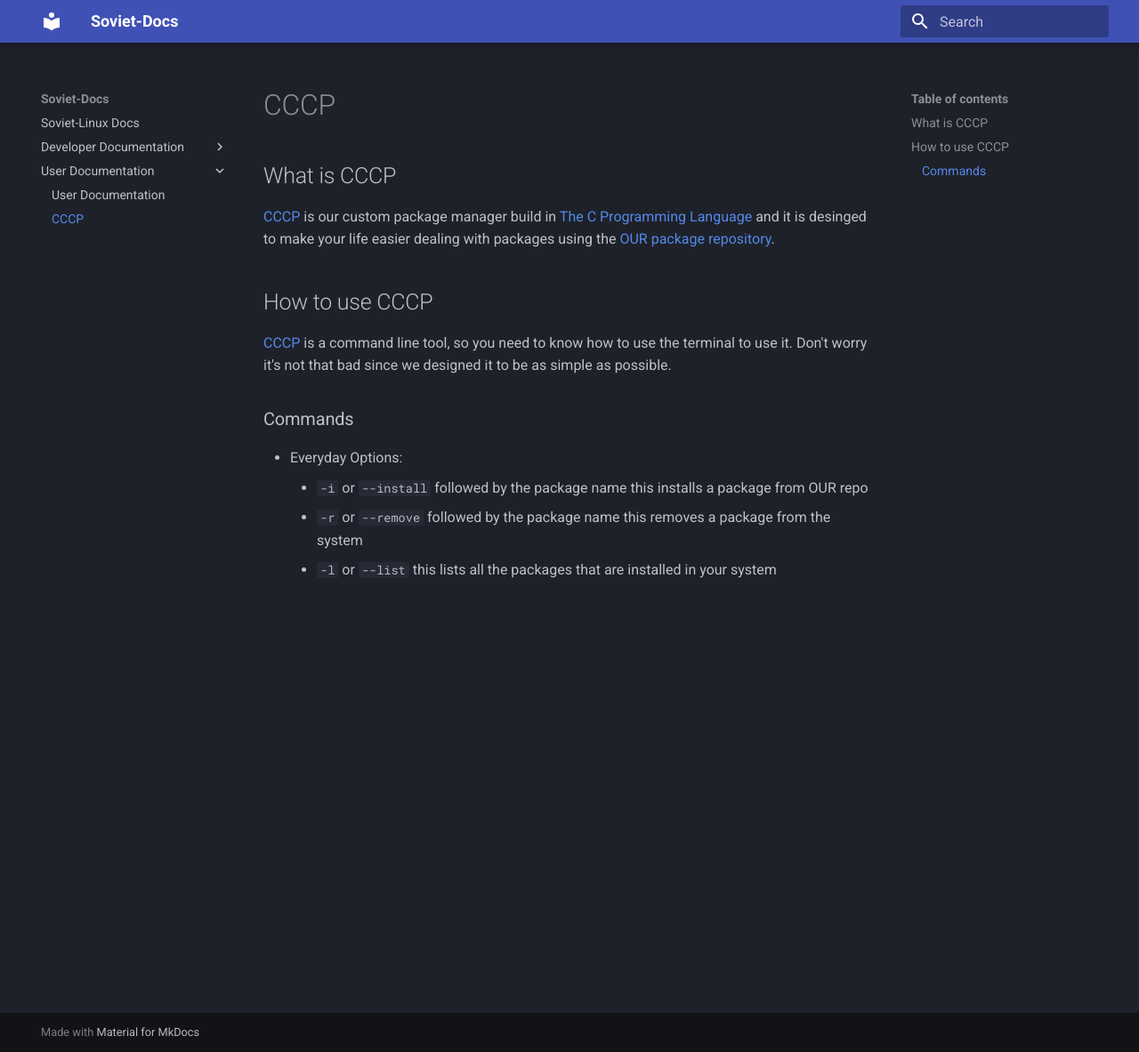
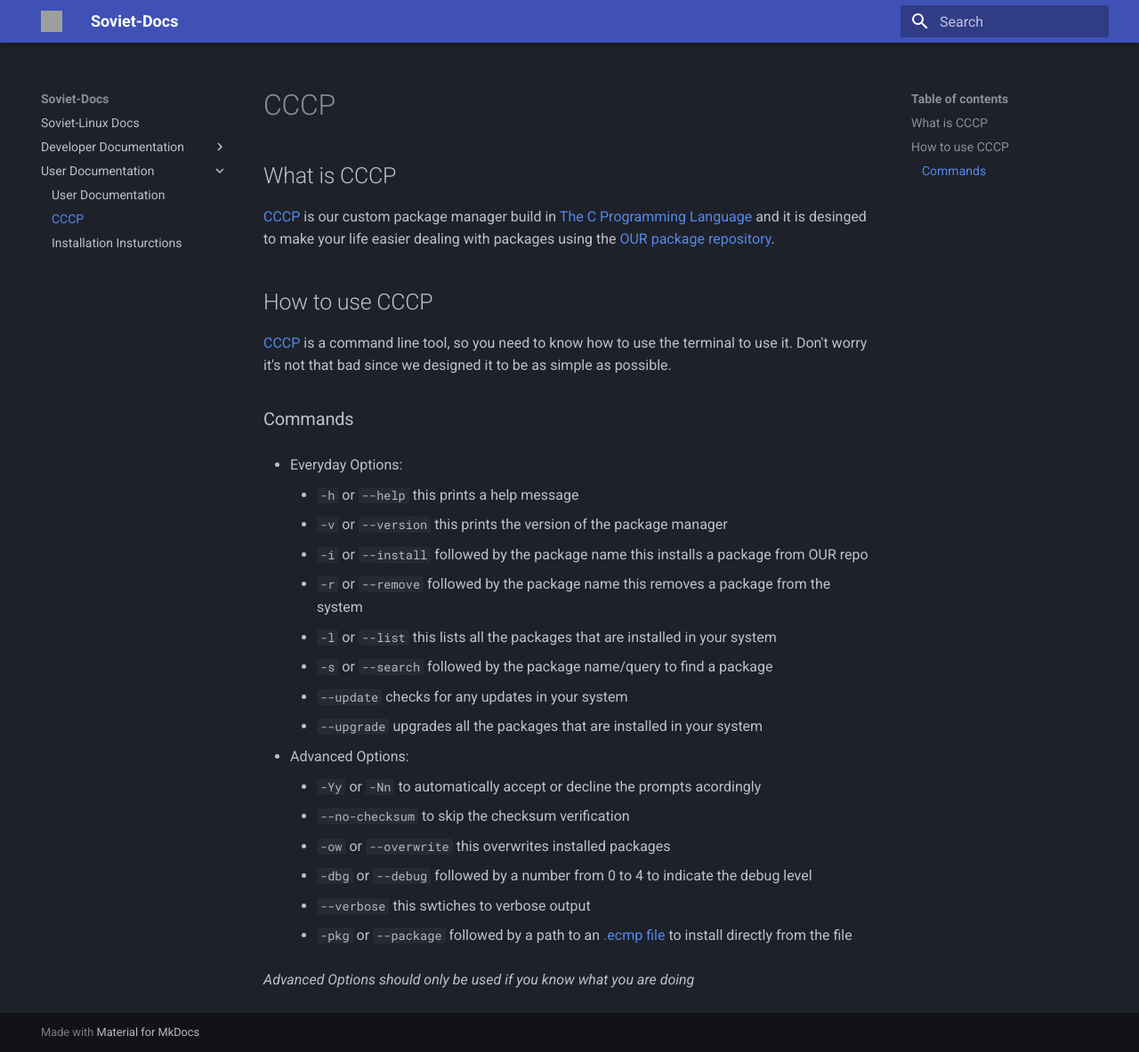
Before and after one commit to JohnVictoryz/Soviet-Docs, an MkDocs documentation site: the page built from docs/User Documentation/CCCP.md, in a window 1280 px wide and 1183 px high. Shown: the whole window at 89% size. Built offline with MkDocs 1.6.1 and Material for MkDocs 9.7.7, drawn with Linux system fonts in a browser that asks for light colours; grey boxes are pictures that could not be loaded.

Commit message:
Added More Docs And Logo

```diff
--- a/docs/User Documentation/CCCP.md
+++ b/docs/User Documentation/CCCP.md
@@ -13,6 +13,21 @@ it to be as simple as possible.
 ### Commands
 
 - Everyday Options:
+    - `-h` or `--help` this prints a help message
+    - `-v` or `--version` this prints the version of the package manager
     - `-i` or `--install` followed by the package name this installs a package from OUR repo
     - `-r` or `--remove` followed by the package name this removes a package from the system
     - `-l` or `--list` this lists all the packages that are installed in your system
+    - `-s` or `--search` followed by the package name/query to find a package
+    - `--update` checks for any updates in your system
+    - `--upgrade` upgrades all the packages that are installed in your system
+
+- Advanced Options:
+    -  `-Yy` or `-Nn` to automatically accept or decline the prompts acordingly
+    -  `--no-checksum` to skip the checksum verification
+    -  `-ow` or `--overwrite` this overwrites installed packages
+    -  `-dbg` or `--debug` followed by a number from 0 to 4 to indicate the debug level
+    -  `--verbose` this swtiches to verbose output
+    -  `-pkg` or `--package` followed by a path to an [.ecmp file](../Developer%20Documentation/ecmp.md) to install directly from the file
+
+*Advanced Options should only be used if you know what you are doing*
--- a/mkdocs.yml
+++ b/mkdocs.yml
@@ -1,5 +1,9 @@
 site_name: Soviet-Docs
+markdown_extensions:
+  - pymdownx.escapeall:
+      hardbreak: True
 theme:
+  logo: https://avatars.githubusercontent.com/u/103000415?s=200&v=4
   name: material
   palette:
     scheme: slate
```
Also changed, not shown: docs/User Documentation/index.md (+7 -0 lines), docs/User Documentation/installation.md (added, +73 -0 lines), docs/index.md (+1 -1 lines), Soviet-Logo.png (added), docs/Developer Documentation/ecmp.md (added).
